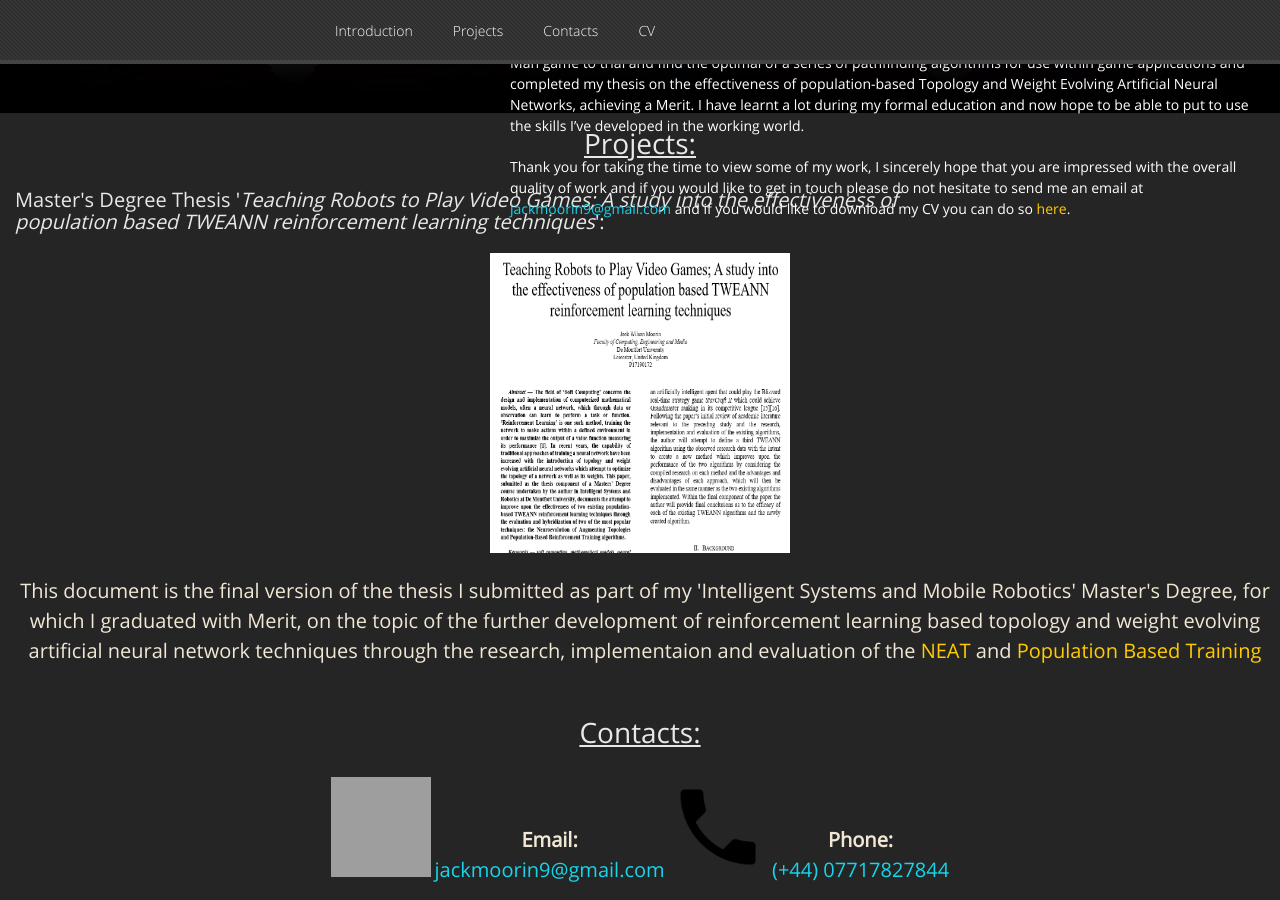
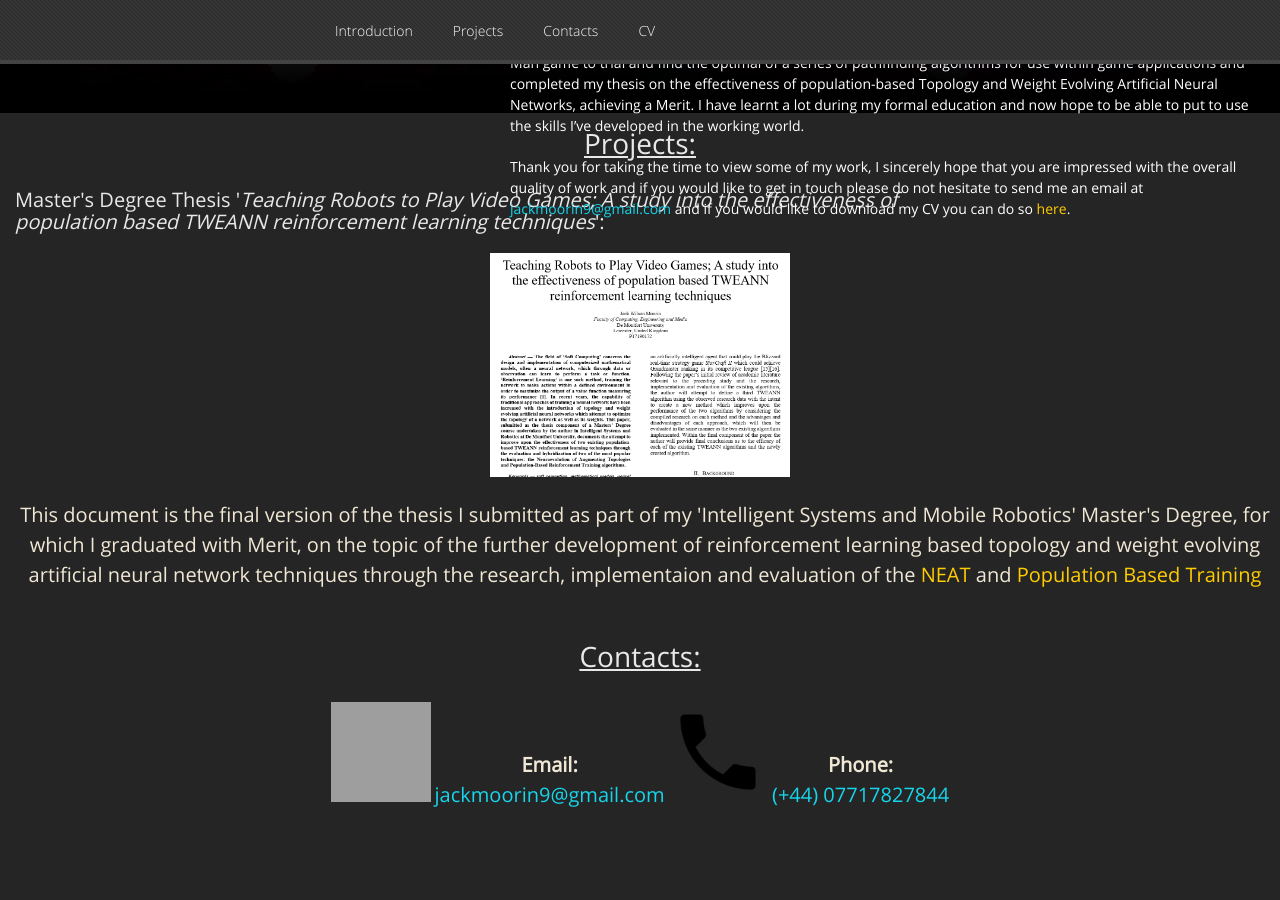
Before and after one commit to GamesProgrammingGrad2021/GamesProgrammingGrad2021.github.io, a Jekyll site: the page built from index.md, in a window 1280 px wide and 900 px high, scrolled down 994 px. Built offline with Jekyll 4.4.1, drawn with Linux system fonts in a browser that asks for light colours; nearby versions of some CDN libraries; our own code applies the rules of GitHub Pages for plain Markdown files; after the commit the page ends 1824 px from its top, so only the background shows below that; grey boxes are pictures that could not be loaded.

Commit message:
Update default.html

```diff
--- a/_layouts/default.html
+++ b/_layouts/default.html
@@ -120,7 +120,7 @@
 
 			<!-- Master's Thesis -->
 			<h2 style="padding-top:20px; padding-left: 15px; padding-bottom: 10px; text-align: left; font-size: 20px;">Master's Degree Thesis '<i>Teaching Robots to Play Video Games; A study into the effectiveness of<br>population based TWEANN reinforcement learning techniques</i>':</h2>
-			<p style="align: left;"><img src="Thesis_Thumbnail.png" alt="Thesis_Thumbnail" width="300" height="300" style="padding-left: 0px;">
+			<p style="align: left;"><img src="Thesis_Thumbnail.png" alt="Thesis_Thumbnail" width="300" style="padding-left: 0px;">
 			<span style="display: inline-block; font-size: 20px; padding-left: 10px; padding-top: 18px;">
 			This document is the final version of the thesis I submitted as part of my 'Intelligent Systems and Mobile Robotics' Master's Degree,
 			for which I graduated with Merit, on the topic of the further development of reinforcement learning based topology and weight evolving
```
